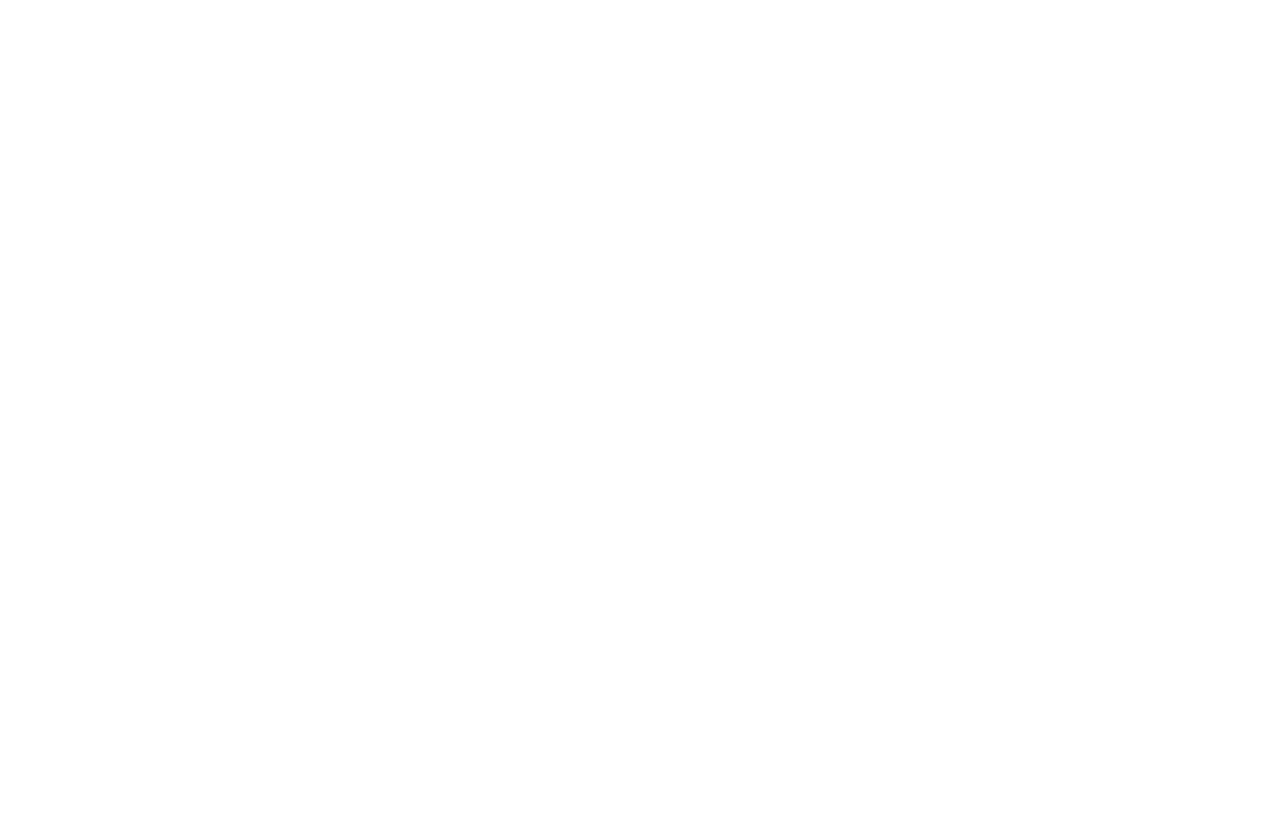
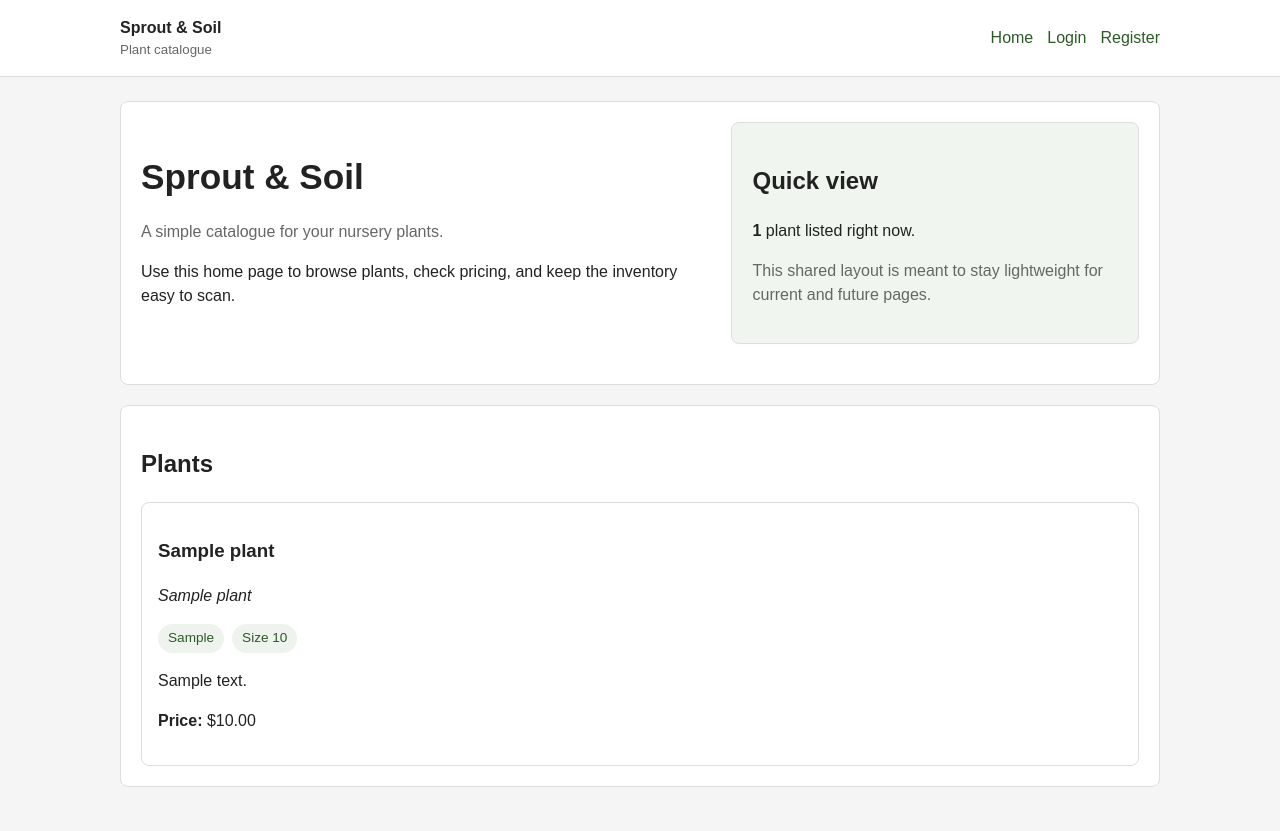
Before and after one commit to rowanjames04/SDS-Plant-Nursery, a Flask app: page / in a window 1280 px wide. Before the commit the page is empty. Before the commit the page ends 800 px from the top, so only its background shows below. Run offline with Flask 3, Linux system fonts and the light colour scheme; tables that the repository leaves empty hold one stand-in row (values such as "Sample post").

Commit message:
feat: redesign css styling and adjust all pages to use new style, make home page

```diff
--- /dev/null
+++ b/static/styles.css
@@ -0,0 +1,159 @@
+body {
+    margin: 0;
+    font-family: Arial, sans-serif;
+    background: #f5f5f5;
+    color: #222;
+    line-height: 1.5;
+}
+
+.container {
+    max-width: 1040px;
+    margin: 0 auto;
+    padding: 24px;
+}
+
+.site-header {
+    background: #fff;
+    border-bottom: 1px solid #ddd;
+}
+
+.site-header__inner {
+    max-width: 1040px;
+    margin: 0 auto;
+    padding: 16px 24px;
+    display: flex;
+    justify-content: space-between;
+    align-items: center;
+    gap: 16px;
+}
+
+.brand {
+    font-weight: 700;
+    text-decoration: none;
+    color: #222;
+}
+
+.brand small {
+    display: block;
+    color: #666;
+    font-weight: 400;
+}
+
+.site-nav {
+    display: flex;
+    gap: 14px;
+    flex-wrap: wrap;
+}
+
+.site-nav a {
+    color: #2d5a27;
+    text-decoration: none;
+}
+
+.site-nav a:hover {
+    text-decoration: underline;
+}
+
+.card {
+    background: #fff;
+    border: 1px solid #ddd;
+    border-radius: 8px;
+    padding: 20px;
+    margin-bottom: 20px;
+}
+
+.hero {
+    display: grid;
+    grid-template-columns: 1.4fr 1fr;
+    gap: 20px;
+    align-items: start;
+}
+
+.hero h1 {
+    margin-bottom: 8px;
+    font-size: 2.2rem;
+}
+
+.hero-panel {
+    background: #f0f6ef;
+}
+
+.plant-list {
+    display: grid;
+    gap: 16px;
+}
+
+.plant-card {
+    border: 1px solid #ddd;
+    border-radius: 8px;
+    padding: 16px;
+    background: #fff;
+}
+
+.tag-row {
+    display: flex;
+    gap: 8px;
+    flex-wrap: wrap;
+    margin-top: 10px;
+}
+
+.tag {
+    background: #eef3ed;
+    color: #2d5a27;
+    border-radius: 999px;
+    padding: 4px 10px;
+    font-size: 0.85rem;
+}
+
+.muted {
+    color: #666;
+}
+
+.form {
+    display: grid;
+    gap: 14px;
+}
+
+.input-group {
+    display: grid;
+    gap: 6px;
+}
+
+label {
+    font-weight: 600;
+}
+
+input[type="text"],
+input[type="email"],
+input[type="password"] {
+    width: 100%;
+    padding: 10px;
+    border: 1px solid #ccc;
+    border-radius: 6px;
+    box-sizing: border-box;
+}
+
+button {
+    padding: 10px 14px;
+    border: none;
+    border-radius: 6px;
+    background: #2d5a27;
+    color: #fff;
+    cursor: pointer;
+}
+
+button:hover {
+    background: #23471f;
+}
+
+@media (max-width: 720px) {
+    .site-header__inner,
+    .hero {
+        grid-template-columns: 1fr;
+        display: grid;
+    }
+
+    .site-header__inner {
+        display: grid;
+    }
+}
--- a/templates/Home.html
+++ b/templates/Home.html
@@ -0,0 +1,68 @@
+<!DOCTYPE html>
+<html lang="en">
+<head>
+    <meta charset="UTF-8">
+    <meta name="viewport" content="width=device-width, initial-scale=1.0">
+    <title>Sprout & Soil</title>
+    <link rel="stylesheet" href="{{ url_for('static', filename='styles.css') }}">
+</head>
+<body>
+    <header class="site-header">
+        <div class="site-header__inner">
+            <a class="brand" href="{{ url_for('home') }}">Sprout &amp; Soil<small>Plant catalogue</small></a>
+            <nav class="site-nav">
+                <a href="{{ url_for('home') }}">Home</a>
+                <a href="{{ url_for('login') }}">Login</a>
+                <a href="{{ url_for('register') }}">Register</a>
+            </nav>
+        </div>
+    </header>
+
+    <main class="container">
+        <section class="card hero">
+            <div>
+                <h1>Sprout &amp; Soil</h1>
+                <p class="muted">A simple catalogue for your nursery plants.</p>
+                <p>Use this home page to browse plants, check pricing, and keep the inventory easy to scan.</p>
+            </div>
+            <div class="card hero-panel">
+                <h2>Quick view</h2>
+                <p><strong>{{ plants|length }}</strong> plant{% if plants|length != 1 %}s{% endif %} listed right now.</p>
+                <p class="muted">This shared layout is meant to stay lightweight for current and future pages.</p>
+            </div>
+        </section>
+
+        <section class="card">
+            <h2>Plants</h2>
+            {% if plants %}
+                <div class="plant-list">
+                    {% for plant in plants %}
+                        <article class="plant-card">
+                            <h3>{{ plant.common_name }}</h3>
+                            {% if plant.scientific_name %}
+                                <p><em>{{ plant.scientific_name }}</em></p>
+                            {% endif %}
+                            <div class="tag-row">
+                                {% if plant.category %}
+                                    <span class="tag">{{ plant.category }}</span>
+                                {% endif %}
+                                {% if plant.size %}
+                                    <span class="tag">Size {{ plant.size }}</span>
+                                {% endif %}
+                            </div>
+                            {% if plant.description %}
+                                <p>{{ plant.description }}</p>
+                            {% endif %}
+                            {% if plant.price is not none %}
+                                <p><strong>Price:</strong> ${{ '%.2f'|format(plant.price) }}</p>
+                            {% endif %}
+                        </article>
+                    {% endfor %}
+                </div>
+            {% else %}
+                <p class="muted">No plants have been added yet.</p>
+            {% endif %}
+        </section>
+    </main>
+</body>
+</html>
```
Also changed, not shown: templates/Login.html (+10 -12 lines), templates/Register.html (+10 -12 lines).
